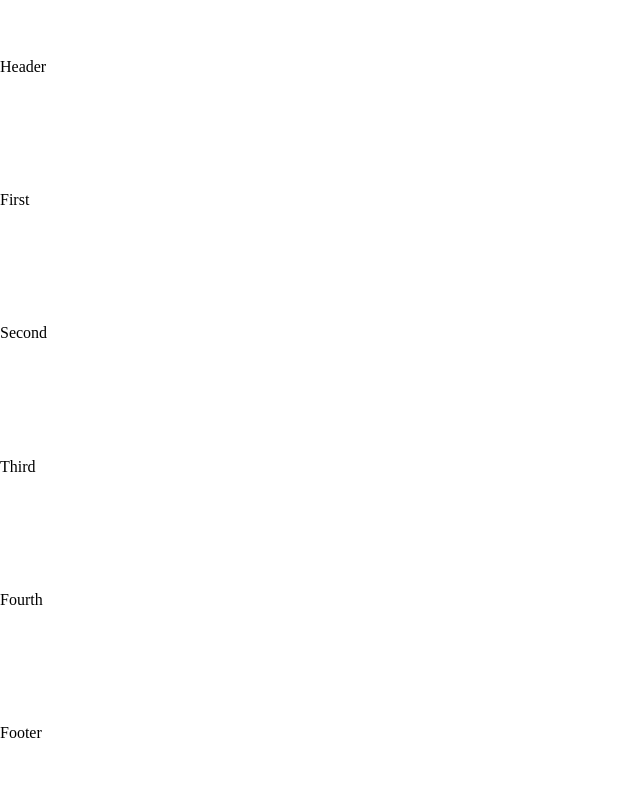
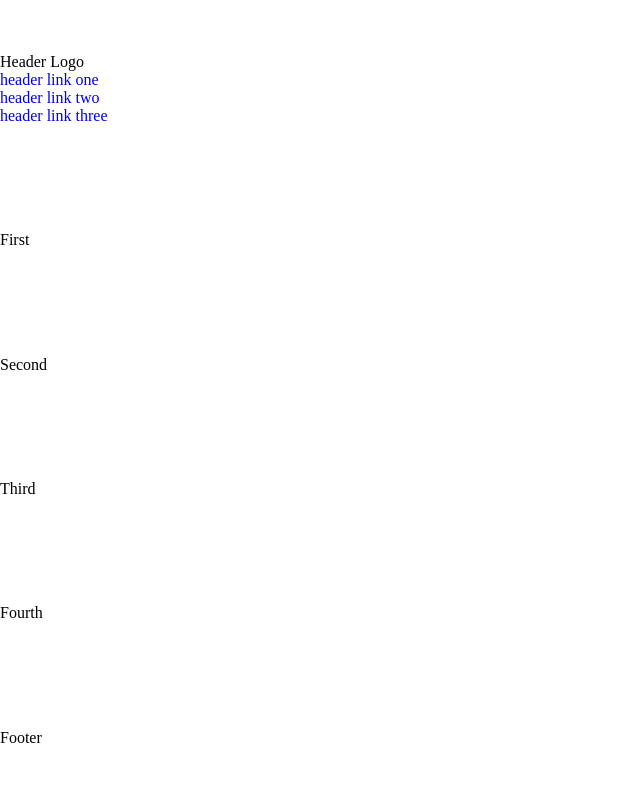
Before and after one commit to Fralop/Landing_page, a plain HTML site: page index.html in a window 1280 px wide. Shown: the whole page, without its empty margins (0-640 px from the left). Drawn offline with Linux system fonts and the light colour scheme.

Commit message:
Added the format exclusion for a and u in CSS, and added the links for the header

```diff
--- a/index.html
+++ b/index.html
@@ -8,7 +8,12 @@
 </head>
 <body>
     <div class="header">
-        Header
+        <ul>
+            <li>Header Logo</li>
+            <li><a href="#">header link one</a></li>
+            <li><a href="#">header link two</a></li>
+            <li><a href="#">header link three</a></li>
+        </ul>
     </div>
     <div class="first">
         First
--- a/style.css
+++ b/style.css
@@ -39,3 +39,11 @@ body {
 .footer {
 
 }
+
+a {
+    text-decoration: none;
+  }
+
+ul {
+    list-style-type: none;
+  }
```
